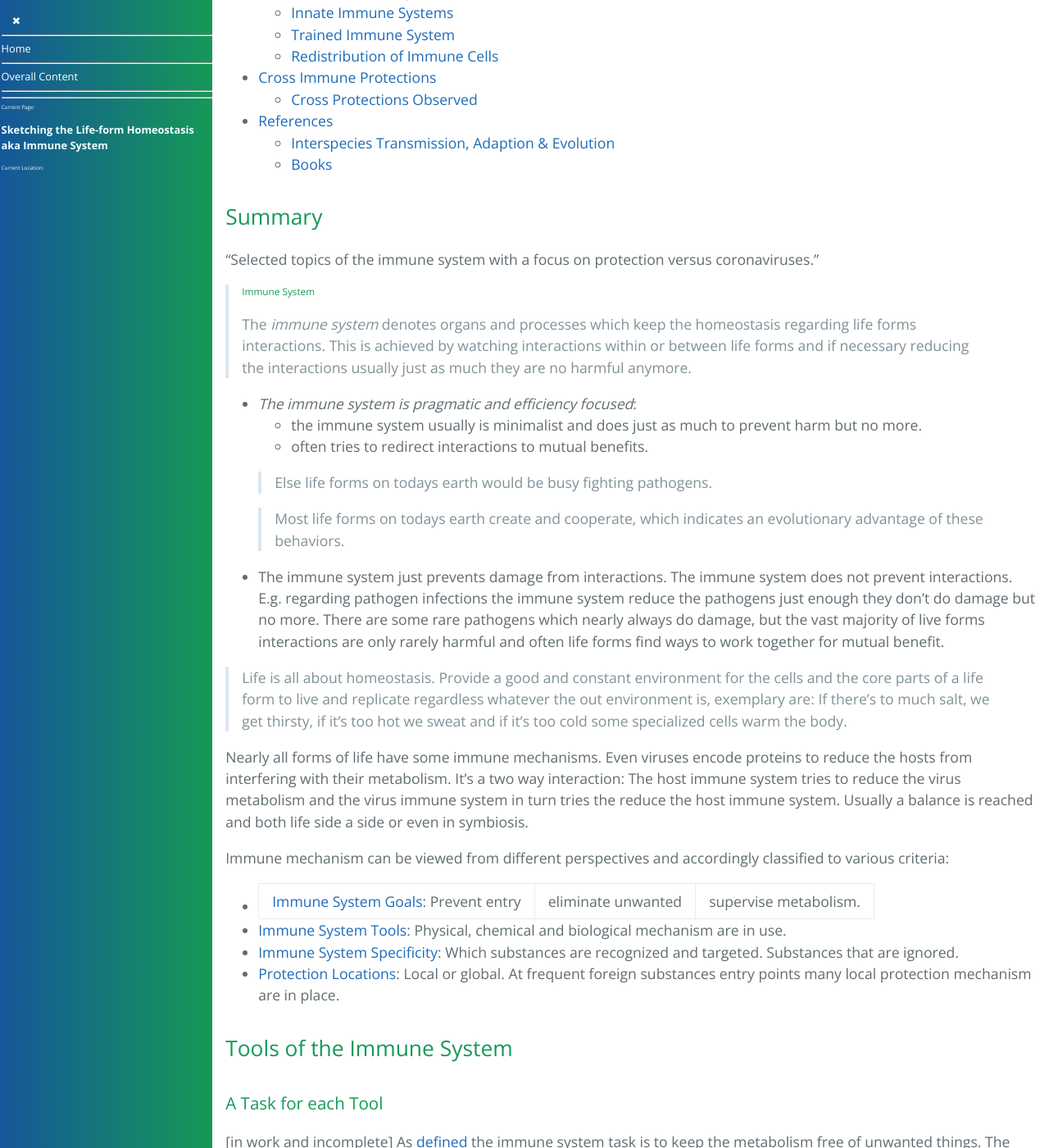
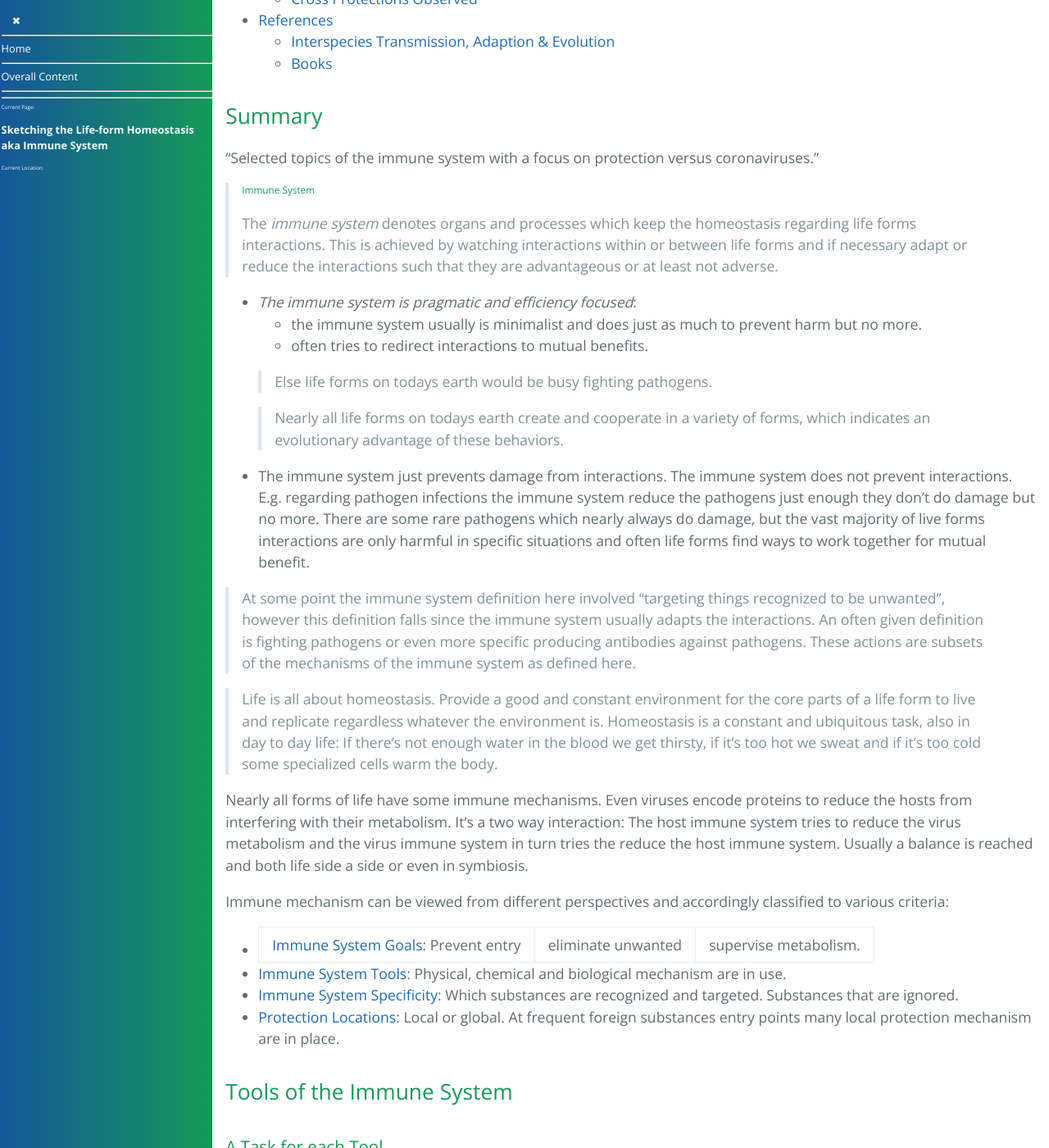
Before and after one commit to forestgrape/coronavirus, a Jekyll site: the page built from 4_immunological/immune_system.md, in a window 1280 px wide and 1400 px high, scrolled down 632 px. Shown: the whole window at 82% size. Built offline with Jekyll 4.4.1, drawn with Linux system fonts in a browser that asks for light colours; our own code applies the rules of GitHub Pages for plain Markdown files; some of the changed text lies outside the part shown.

Commit message:
definition immune system adapted

```diff
--- a/4_immunological/immune_system.md
+++ b/4_immunological/immune_system.md
@@ -5,7 +5,6 @@
 > **Major rework in progress, June 2021**
 > **in work and to be checked**
 
-> 19.6.21: Redefined Immune System: The goals is to keep homeostasis regarding life-form interactions and *not* to eliminate pathogens or harmful substances. Previously defined as targeting things recognized to be harmful. An often given definition is fighting pathogens or even more specific producing antibodies against pathogens. Immunity is immunity to prevent damage and *not* avoiding interactions/infections.
 
 * [Summary](#summary)
 * [Tools of the Immune System](#tools-of-the-immune-system)
@@ -35,7 +34,7 @@
 "Selected topics of the immune system with a focus on protection versus coronaviruses."
 
 > ###### Immune System
-> The *immune system* denotes organs and processes which keep the homeostasis regarding life forms interactions. This is achieved by watching interactions within or between life forms and if necessary reducing the interactions usually just as much they are no harmful anymore.
+> The *immune system* denotes organs and processes which keep the homeostasis regarding life forms interactions. This is achieved by watching interactions within or between life forms and if necessary adapt or reduce the interactions such that they are advantageous or at least not adverse.
 
 * *The immune system is pragmatic and efficiency focused*:
   * the immune system usually is minimalist and does just as much to prevent harm but no more.
@@ -43,11 +42,13 @@
 
   > Else life forms on todays earth would be busy fighting pathogens.
 
-  > Most life forms on todays earth create and cooperate, which indicates an evolutionary advantage of these behaviors.
+  > Nearly all life forms on todays earth create and cooperate in a variety of forms, which indicates an evolutionary advantage of these behaviors.
 
-* The immune system just prevents damage from interactions. The immune system does not prevent interactions. E.g. regarding pathogen infections the immune system reduce the pathogens just enough they don't do damage but no more. There are some rare pathogens which nearly always do damage, but the vast majority of live forms interactions are only rarely harmful and often life forms find ways to work together for mutual benefit.
+* The immune system just prevents damage from interactions. The immune system does not prevent interactions. E.g. regarding pathogen infections the immune system reduce the pathogens just enough they don't do damage but no more. There are some rare pathogens which nearly always do damage, but the vast majority of live forms interactions are only harmful in specific situations and often life forms find ways to work together for mutual benefit.
 
-> Life is all about homeostasis. Provide a good and constant environment for the cells and the core parts of a life form to live and replicate regardless whatever the out environment is, exemplary are: If there's to much salt, we get thirsty, if it's too hot we sweat and if it's too cold some specialized cells warm the body.
+> At some point the immune system definition here involved "targeting things recognized to be unwanted", however this definition falls since the immune system usually adapts the interactions. An often given definition is fighting pathogens or even more specific producing antibodies against pathogens. These actions are subsets of the mechanisms of the immune system as defined here.
+
+> Life is all about homeostasis. Provide a good and constant environment for the core parts of a life form to live and replicate regardless whatever the environment is. Homeostasis is a constant and ubiquitous task, also in day to day life: If there's not enough water in the blood we get thirsty, if it's too hot we sweat and if it's too cold some specialized cells warm the body.
 
 
 Nearly all forms of life have some immune mechanisms. Even viruses encode proteins to reduce the hosts from interfering with their metabolism. It's a two way interaction: The host immune system tries to reduce the virus metabolism and the virus immune system in turn tries the reduce the host immune system. Usually a balance is reached and both life side a side or even in symbiosis.
```
